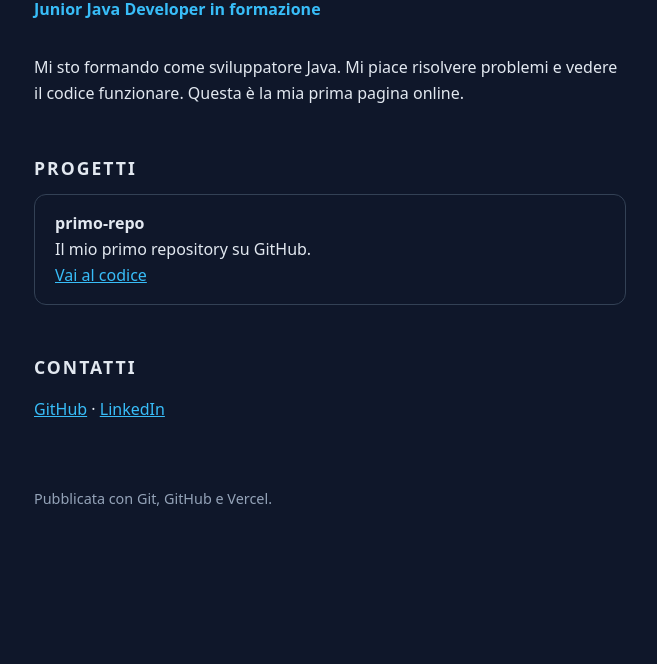
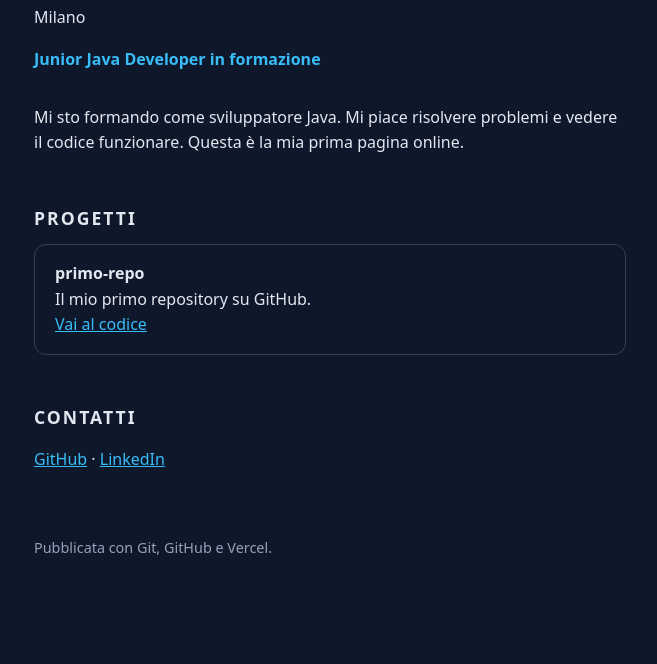
Before and after one commit to pietrohub0/sito-personale, a plain HTML site: page index.html in a window 1280 px wide. Shown: the part 136-800 px from the top of the page, without its empty margins (310-967 px from the left). Drawn offline with Linux system fonts and the light colour scheme.

Commit message:
Ho aggiornato la mia pagina personale

```diff
--- a/index.html
+++ b/index.html
@@ -22,6 +22,7 @@
   <main>
     <!-- 1. Cambia il nome, il ruolo e la presentazione -->
     <h1>Pietro Gorgoglione</h1>
+    <p>Milano</p>
     <p class="ruolo">Junior Java Developer in formazione</p>
     <p>Mi sto formando come sviluppatore Java. Mi piace risolvere problemi e vedere il codice funzionare. Questa è la mia prima pagina online.</p>
 
```
